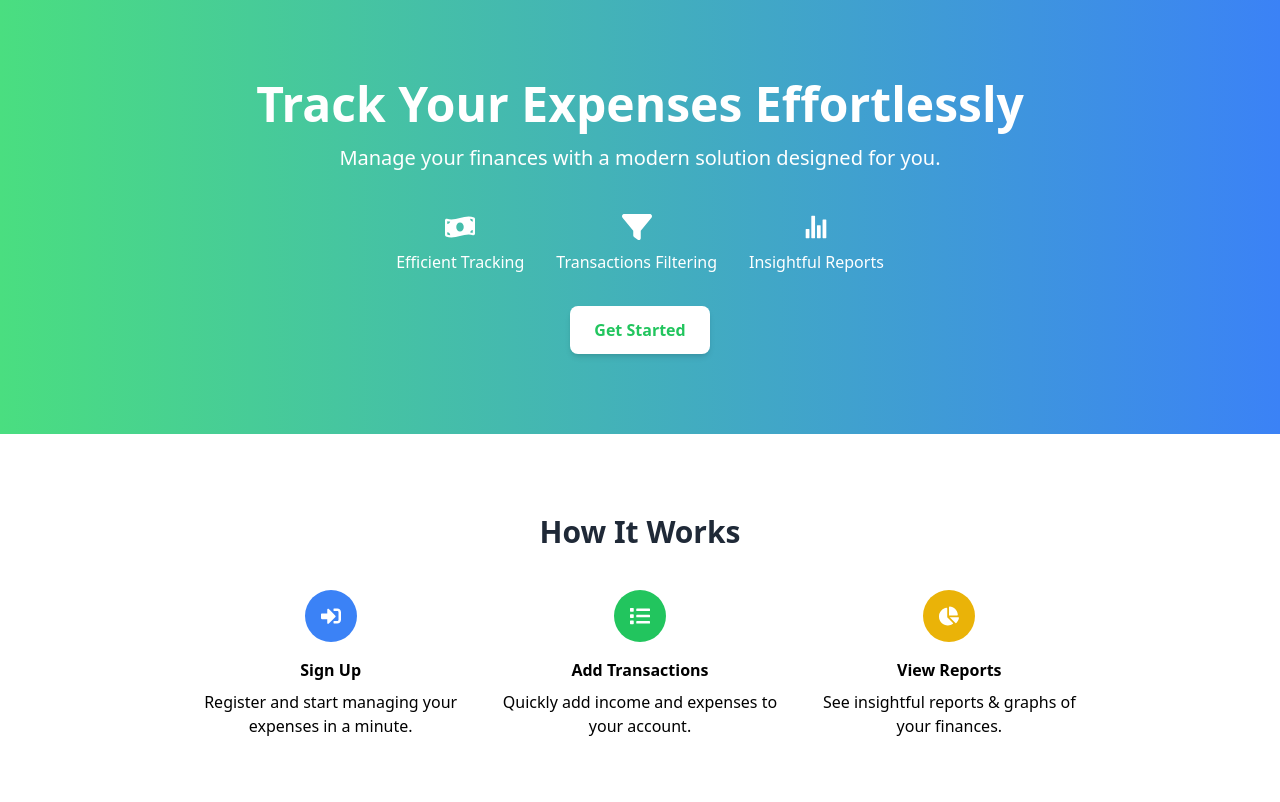
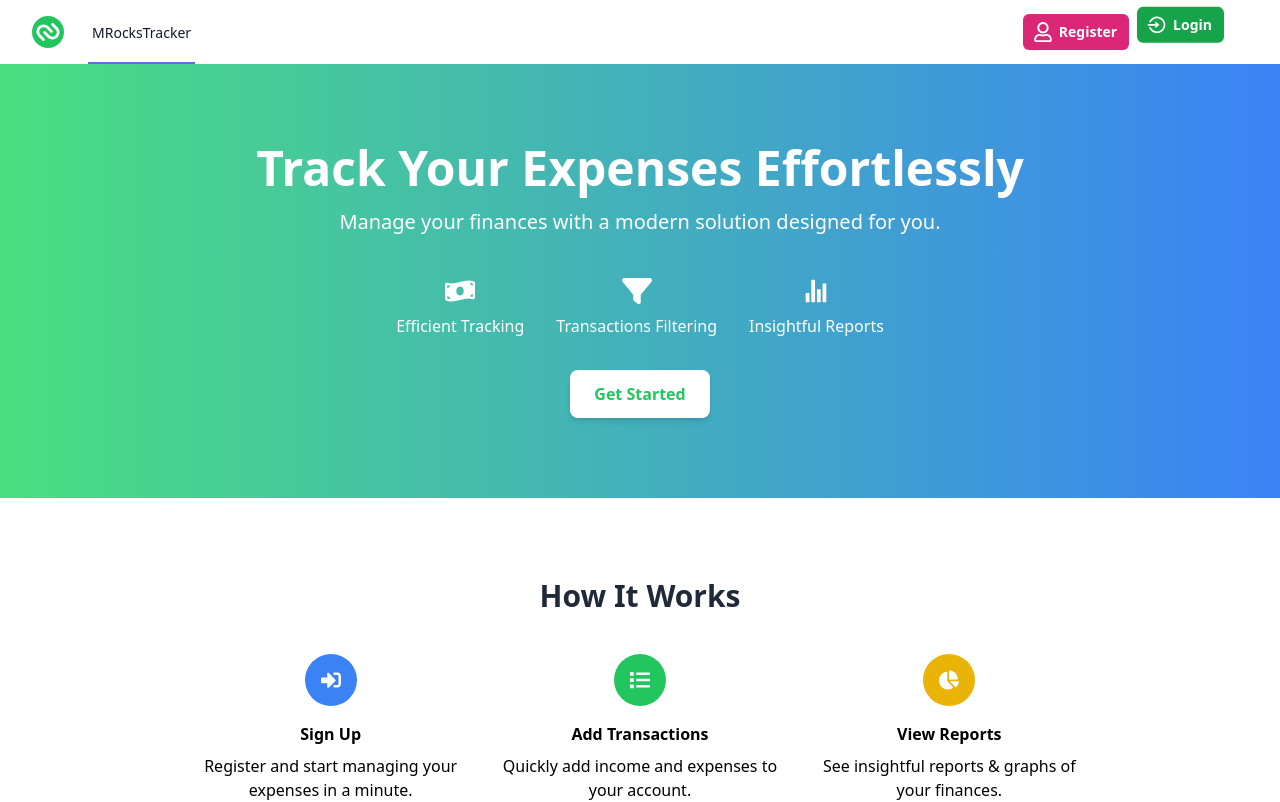
Before and after one commit to ManthanThakor/mern-expenses-tracker, a React (Vite) app in the folder frontend/: page / in a window 1280 px wide. Shown: the top 802 px of the page. Built offline with nearby package versions, Linux system fonts and the light colour scheme.

Commit message:
mern expenses-tracker-project: frontend:12

```diff
--- a/frontend/src/App.jsx
+++ b/frontend/src/App.jsx
@@ -3,11 +3,14 @@ import React from "react";
 import HeroSection from "./components/Home/HomePage";
 import LoginForm from "./components/Users/Login";
 import RegistrationForm from "./components/Users/Register";
+import PublicNavbar from "./components/Navbar/PublicNavbar";
 
 function App() {
   return (
     <>
       <BrowserRouter>
+        {/* navbar */}
+        <PublicNavbar />
         <Routes>
           <Route path="/" element={<HeroSection />} />
           <Route path="/login" element={<LoginForm />} />
--- a/frontend/src/components/Navbar/PublicNavbar.jsx
+++ b/frontend/src/components/Navbar/PublicNavbar.jsx
@@ -37,7 +37,7 @@ export default function PublicNavbar() {
                     to="/"
                     className="inline-flex items-center border-b-2 border-indigo-500 px-1 pt-1 text-sm font-medium text-gray-900"
                   >
-                    MasyncTracker
+                    MRocksTracker
                   </Link>
                 </div>
               </div>
```
